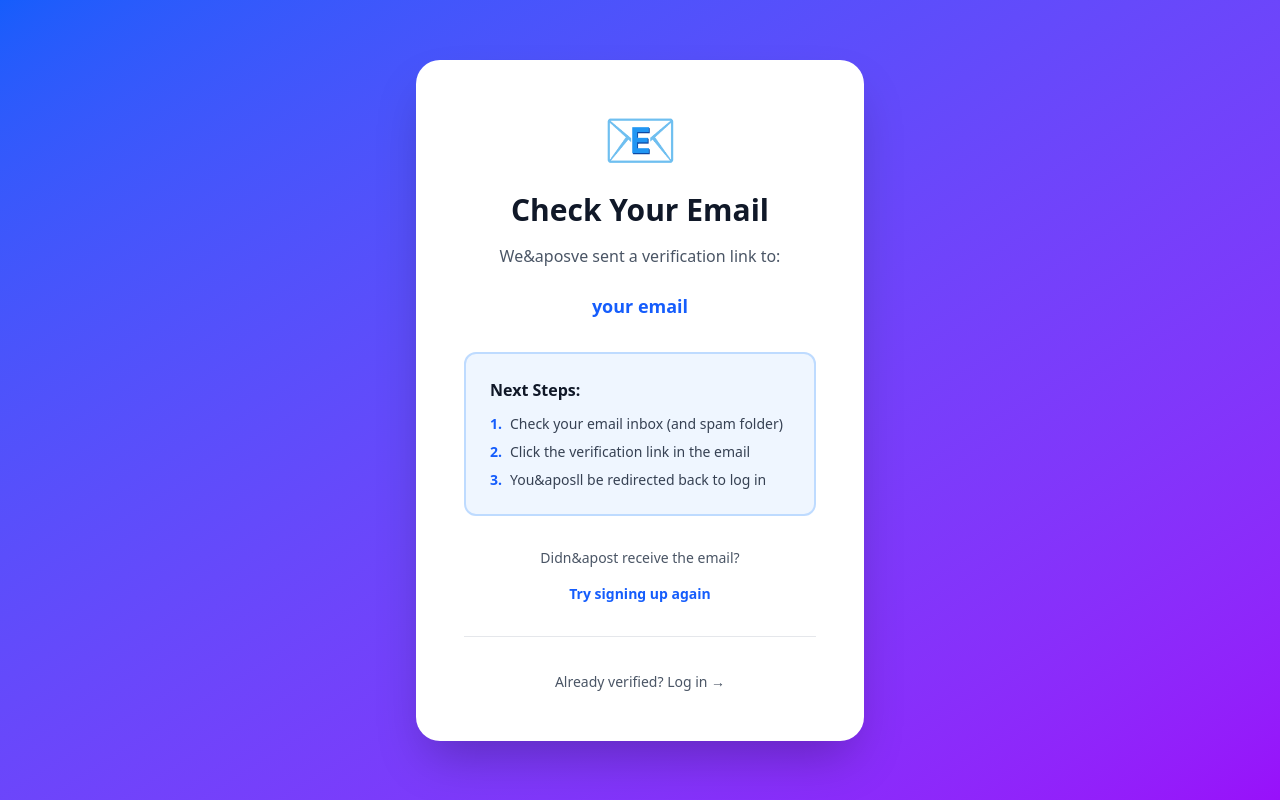
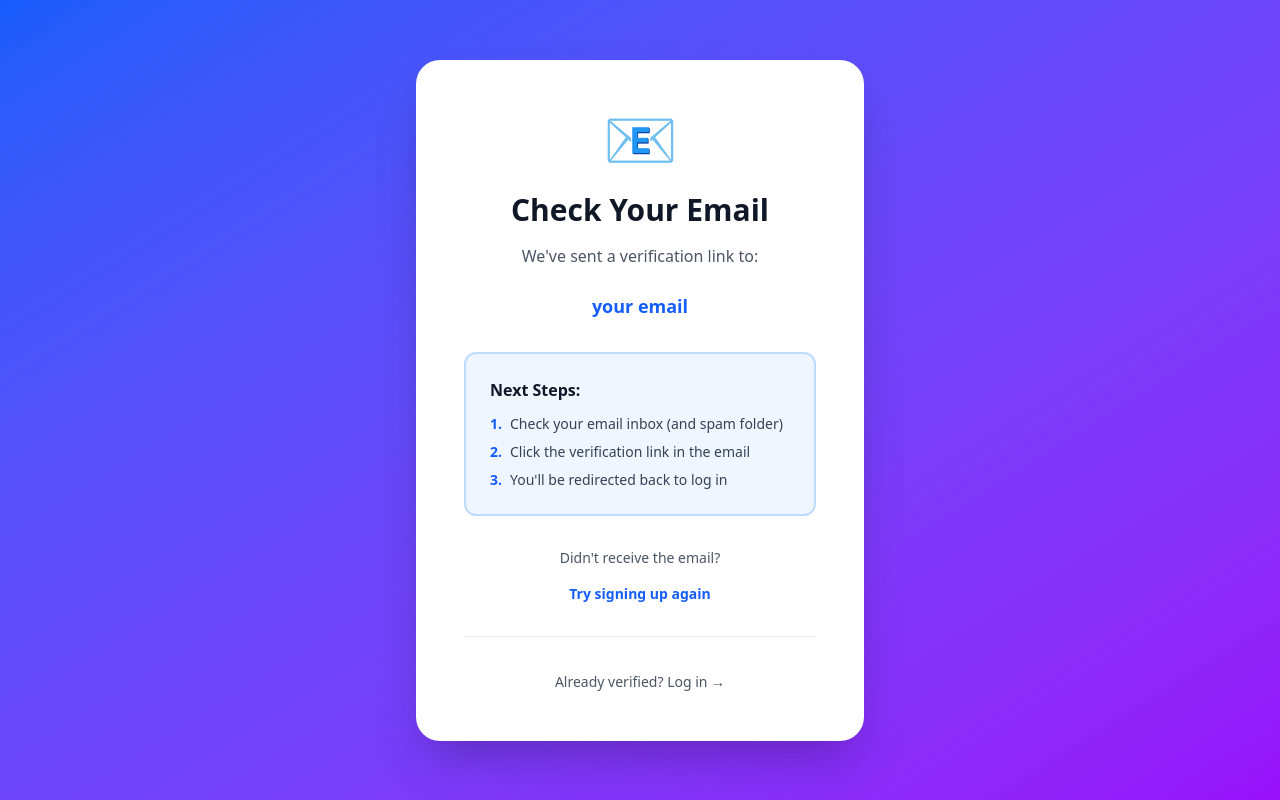
Before and after one commit to SpikeIreland/authorslab-app, a Next.js app: page /verify-email in a window 1280 px wide. Built offline with nearby package versions, Linux system fonts and the light colour scheme.

Commit message:
Fixed Apostrophes on verify-email page

```diff
--- a/src/app/verify-email/page.tsx
+++ b/src/app/verify-email/page.tsx
@@ -18,7 +18,7 @@ function VerifyEmailContent() {
         </h1>
 
         <p className="text-gray-600 mb-6">
-          We&aposve sent a verification link to:
+          We&apos;ve sent a verification link to:
         </p>
 
         <p className="text-lg font-semibold text-blue-600 mb-8">
@@ -38,13 +38,13 @@ function VerifyEmailContent() {
             </li>
             <li className="flex items-start gap-2">
               <span className="font-bold text-blue-600">3.</span>
-              <span>You&aposll be redirected back to log in</span>
+              <span>You&apos;ll be redirected back to log in</span>
             </li>
           </ol>
         </div>
 
         <div className="text-sm text-gray-600">
-          <p className="mb-4">Didn&apost receive the email?</p>
+          <p className="mb-4">Didn&apos;t receive the email?</p>
           <Link
             href="/signup"
             className="text-blue-600 hover:text-blue-700 font-semibold"
```
